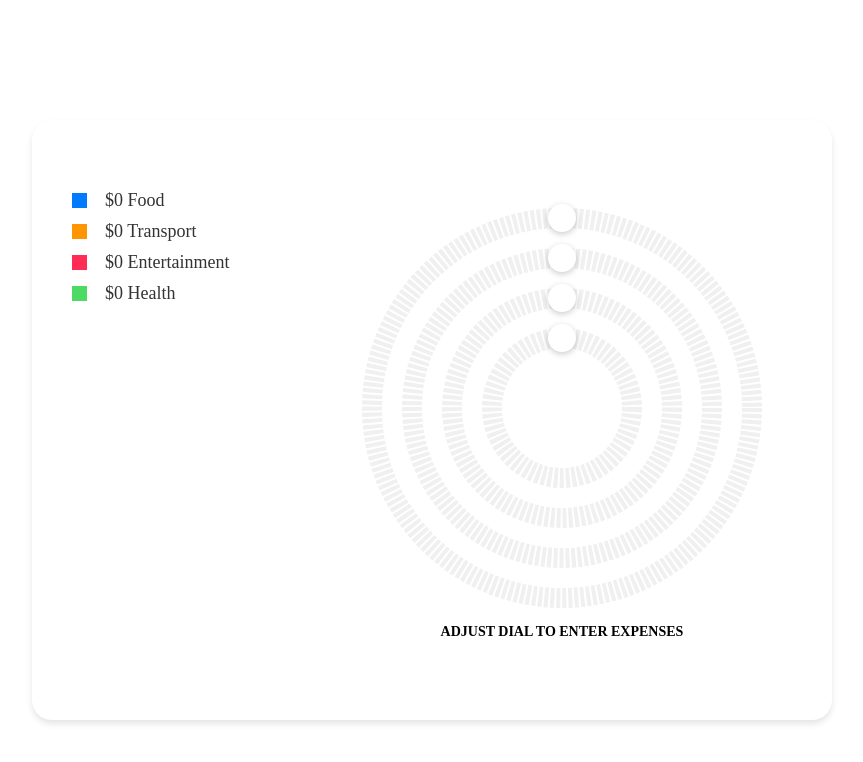
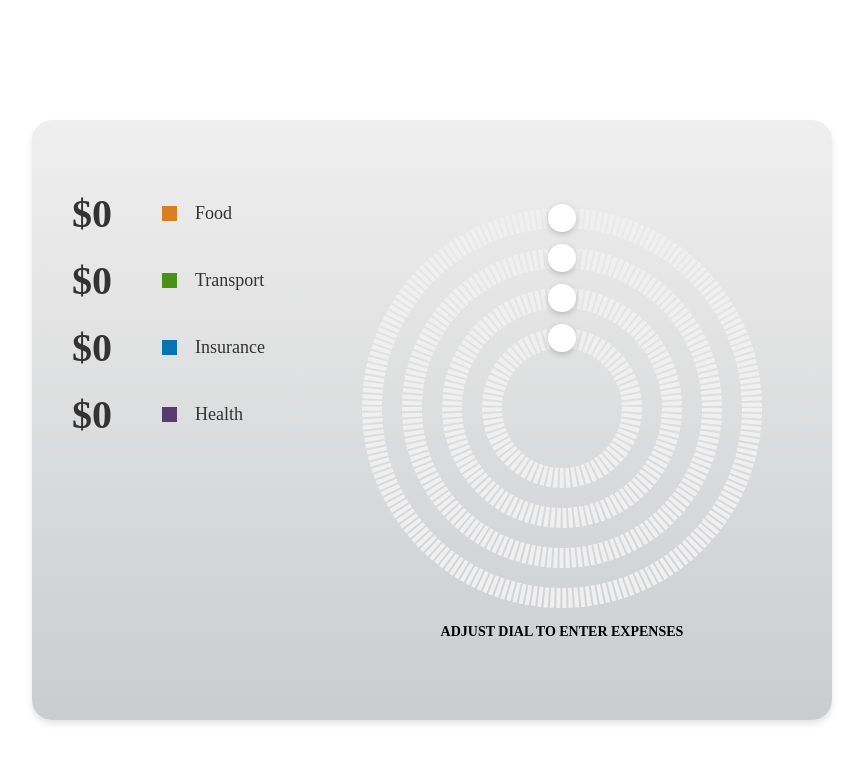
Before and after one commit to klemen-1337/celtra, a plain HTML site: page index.html in a window 1280 px wide. Shown: the whole page, without its empty margins (208-1071 px from the left). Drawn offline with Linux system fonts and the light colour scheme.

Commit message:
additional styling

```diff
--- a/index.html
+++ b/index.html
@@ -21,10 +21,10 @@
             box-shadow: 0 4px 6px rgba(0, 0, 0, 0.1);
             width: 100%;
             max-width: 800px;
+            background: linear-gradient(#efefef 0%, #cbccce 100%);
         }
 
         .slider-container {
-            position: relative;
             padding: 40px 20px 60px 20px;
             display: flex;
             justify-content: center;
@@ -51,6 +51,8 @@
 
         .value-container {
             width: 200px;
+            display: flex;
+            flex-direction: column;
             padding: 20px;
         }
 
@@ -83,7 +85,7 @@
 
         .progress-track {
             fill: none;
-            opacity: 0.6;
+            opacity: 0.75;
             stroke-width: 20;
         }
 
@@ -107,6 +109,12 @@
             font-weight: 600;
             width: 100%;
         }
+        .value-text{
+            font-size: 40px;
+            font-weight: 600;
+            width: 80px;
+        }
+
     </style>
 </head>
 <body>
@@ -146,8 +154,15 @@
                 colorSquare.style.backgroundColor = color;
 
                 const valueText = document.createElement('span');
+                valueText.className = 'value-text';
+
+                const categoryText = document.createElement('span');
+                categoryText.textContent = category;
+
+                valueDisplay.appendChild(valueText);
                 valueDisplay.appendChild(colorSquare);
-                valueDisplay.appendChild(valueText);
+                valueDisplay.appendChild(categoryText);
+
                 valueContainer.appendChild(valueDisplay);
 
                 // Create SVG
@@ -247,7 +262,7 @@
                 value = Math.round(value / step) * step;
                 this.currentValue = value;
 
-                valueText.textContent = `$${Math.round(value)} ${category}`;
+                valueText.textContent = `$${Math.round(value)}`;
 
                 const progressPercent = (value - minValue) / (maxValue - minValue);
                 const circumference = 2 * Math.PI * (radius - 10);
@@ -265,8 +280,8 @@
 
         // Initialize sliders
         const wrapper = document.getElementById('slider-wrapper');
-        const colors = ['#007AFF', '#FF9500', '#FF2D55', '#4CD964'];
-        const categories = ['Food', 'Transport', 'Entertainment', 'Health'];
+        const colors = ['#d87f26', '#489317', '#0873b1', '#553d6d'];
+        const categories = ['Food', 'Transport', 'Insurance', 'Health'];
         const baseRadius = 80;
         const radiusIncrement = 40;
 
```
